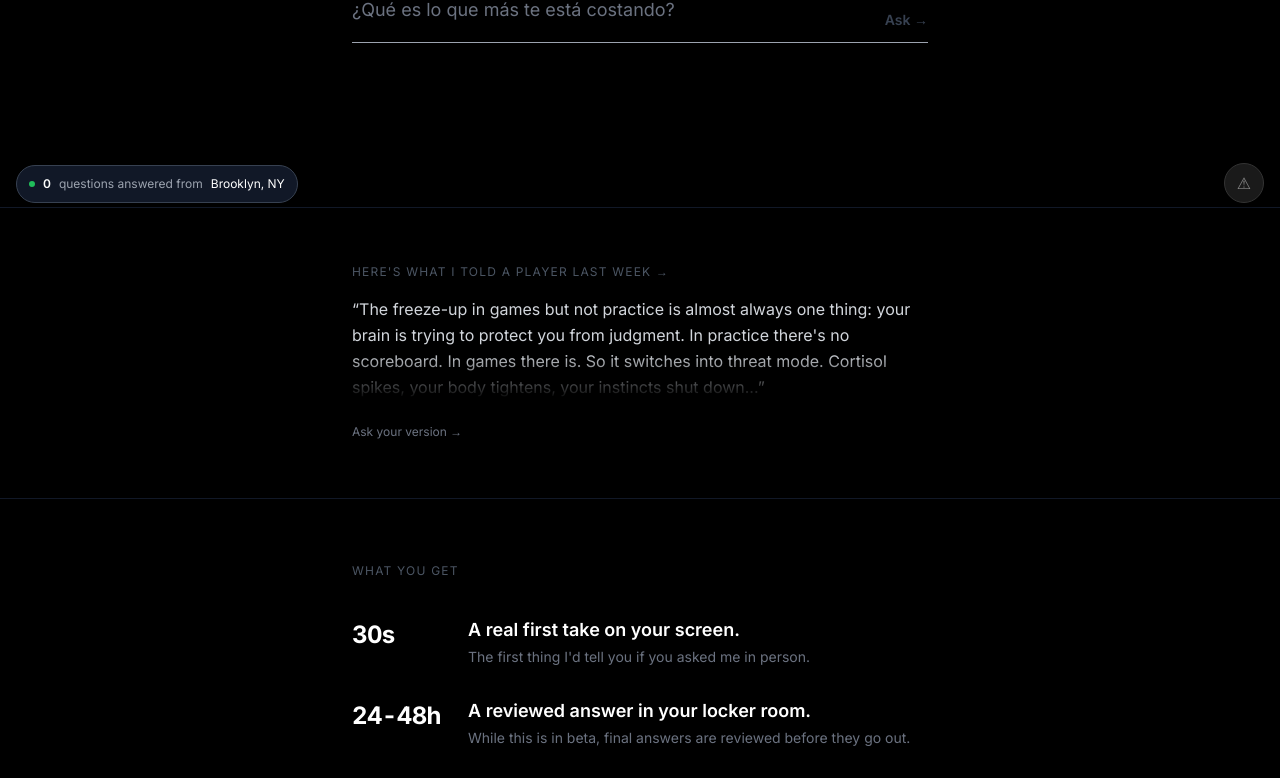
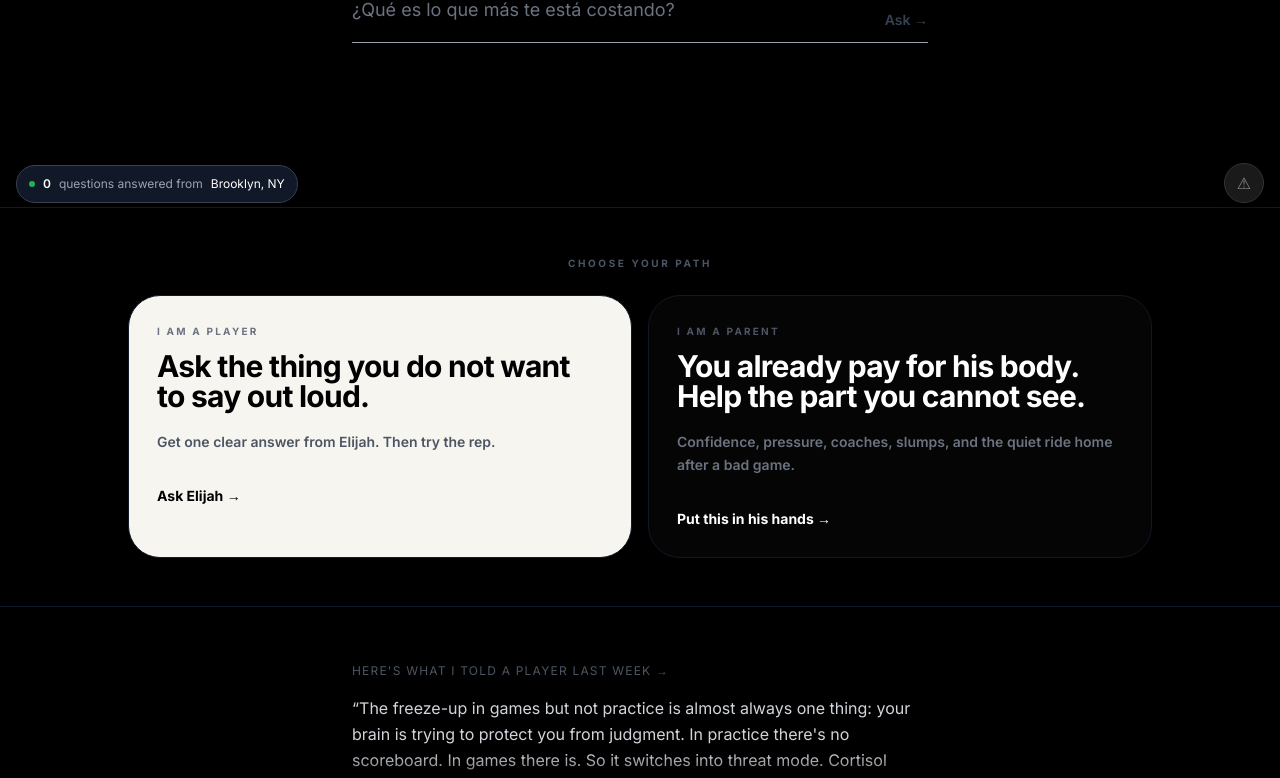
Before and after one commit to ebb95-cpu/ask-elijah, a Next.js app: page / in a window 1280 px wide. Shown: the part 581-1359 px from the top of the page. Built offline with nearby package versions, Linux system fonts and the light colour scheme; no server answers.

Commit message:
Add homepage player parent paths

```diff
--- a/app/page.tsx
+++ b/app/page.tsx
@@ -958,6 +958,53 @@ export default function HomePage() {
         </div>
       </section>
 
+      {/* Two doors, one promise. Players stay the hero; parents get a clear path
+          without turning the homepage into a forced chooser. */}
+      <section className="bg-black px-5 py-12 border-t border-gray-900">
+        <div className="mx-auto max-w-5xl">
+          <p className="mb-6 text-center text-[10px] font-black uppercase tracking-[0.26em] text-gray-600">
+            Choose your path
+          </p>
+          <div className="grid gap-4 md:grid-cols-2">
+            <Link
+              href="/ask"
+              className="group rounded-[2rem] border border-gray-900 bg-[#F7F5F0] p-7 text-black transition-transform hover:-translate-y-1"
+            >
+              <p className="mb-3 text-[10px] font-black uppercase tracking-[0.22em] text-gray-500">
+                I am a player
+              </p>
+              <h3 className="text-3xl font-black leading-none tracking-tight">
+                Ask the thing you do not want to say out loud.
+              </h3>
+              <p className="mt-5 max-w-md text-sm font-semibold leading-relaxed text-gray-600">
+                Get one clear answer from Elijah. Then try the rep.
+              </p>
+              <p className="mt-8 text-sm font-black">
+                Ask Elijah <span className="transition-transform group-hover:translate-x-1 inline-block">→</span>
+              </p>
+            </Link>
+
+            <Link
+              href="/parents"
+              className="group rounded-[2rem] border border-gray-900 bg-[#050505] p-7 text-white transition-transform hover:-translate-y-1"
+            >
+              <p className="mb-3 text-[10px] font-black uppercase tracking-[0.22em] text-gray-600">
+                I am a parent
+              </p>
+              <h3 className="text-3xl font-black leading-none tracking-tight">
+                You already pay for his body. Help the part you cannot see.
+              </h3>
+              <p className="mt-5 max-w-md text-sm font-semibold leading-relaxed text-gray-500">
+                Confidence, pressure, coaches, slumps, and the quiet ride home after a bad game.
+              </p>
+              <p className="mt-8 text-sm font-black">
+                Put this in his hands <span className="transition-transform group-hover:translate-x-1 inline-block">→</span>
+              </p>
+            </Link>
+          </div>
+        </div>
+      </section>
+
       {/* Fixed live ticker — bottom left, smaller on mobile */}
       <div className="fixed bottom-4 left-4 z-50 max-w-[calc(100vw-2rem)]">
         <LiveTicker />
```
